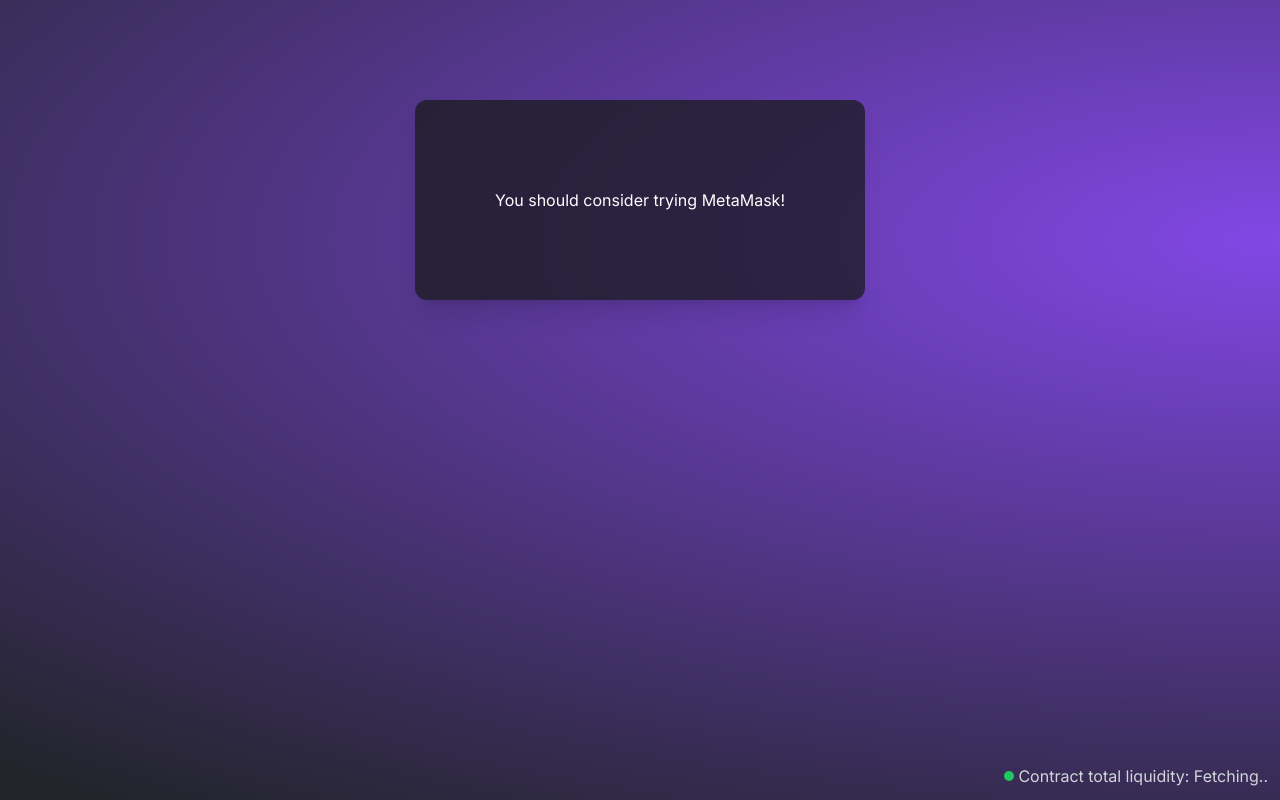
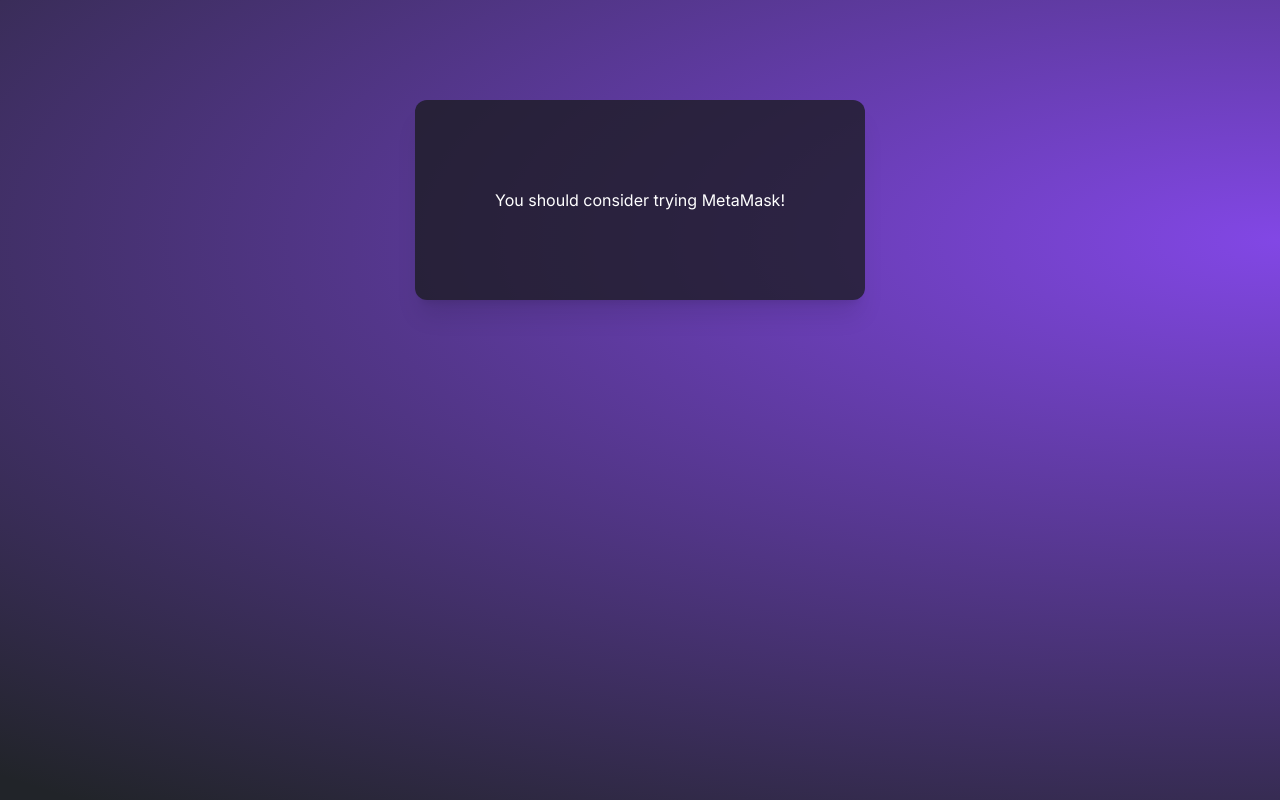
Before and after one commit to irfanonk/deposit-contract-dapp, a React (Vite) app: page / in a window 1280 px wide. Built offline with nearby package versions, Linux system fonts and the light colour scheme; a web font is replaced by a local one.

Commit message:
remove total liq

```diff
--- a/src/App.jsx
+++ b/src/App.jsx
@@ -52,13 +52,13 @@
         </div>
       )}
       <div className="bg-shine bg-main fixed top-0 left-0 right-0 bottom-0 z-[-1] pointer-events-none w-[200vw] w-[200vh]"></div>
-      <div className="hidden md:flex  justify-center items-center fixed right-3 bottom-3 text-gray-300">
+      {/* <div className="hidden md:flex  justify-center items-center fixed right-3 bottom-3 text-gray-300">
         <div className="h-[10px] w-[10px] rounded-full mr-1 bg-green-500"></div>
         <div>
           Contract total liquidity:{" "}
           {contractLiquidity ? contractLiquidity + " ETH" : "Fetching.."}
         </div>
-      </div>
+      </div> */}
     </div>
   );
 }
```
